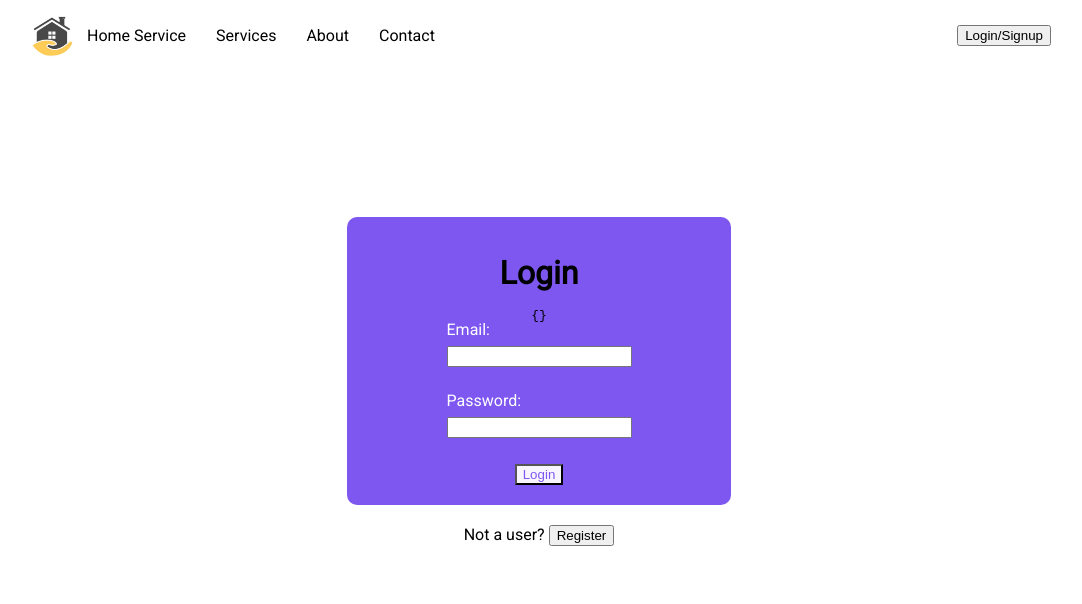
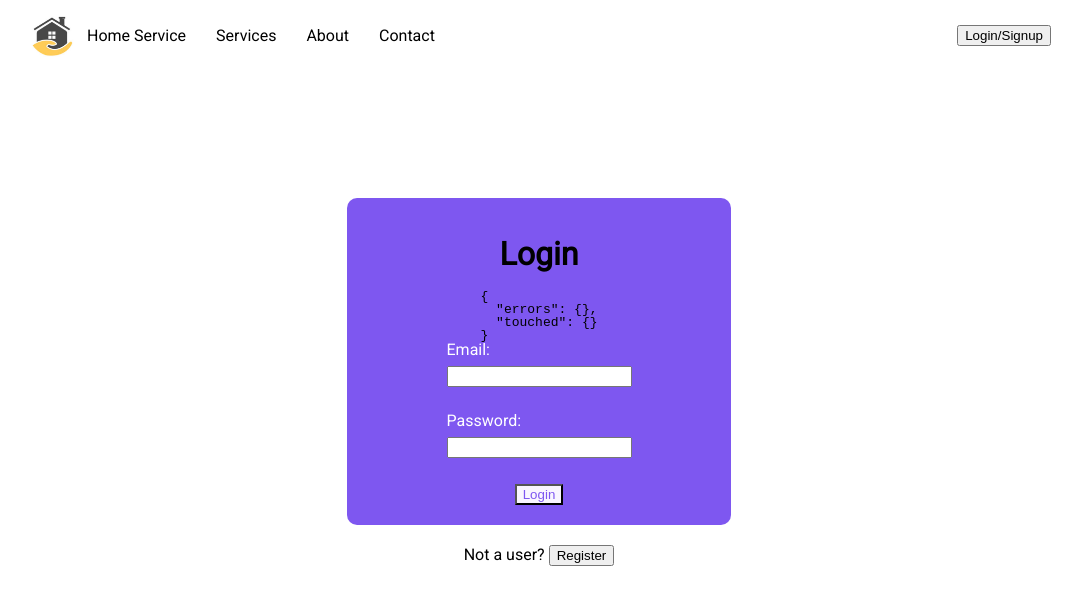
Before and after one commit to azegas/iamjunior-home-service, a React (Vite) app in the folder frontend/: page /login in a window 1280 px wide. Shown: the top 604 px of the page, without its empty margins (101-1183 px from the left). Built offline with nearby package versions, Linux system fonts and the light colour scheme.

Commit message:
only show errorrs when field is "untouched" with onBlur and touched

```diff
--- a/frontend/src/components/auth/LoginForm.tsx
+++ b/frontend/src/components/auth/LoginForm.tsx
@@ -68,10 +68,10 @@ const LoginForm = () => {
       onSubmit={handleLogin}
       validationSchema={validationSchema}
     >
-      {({ values, errors, handleChange, handleSubmit }) => (
+      {({ values, errors, touched, handleChange, handleSubmit, handleBlur }) => (
         <div className={styles.login}>
           <h1 className="title">Login</h1>
-          <pre>{JSON.stringify(errors, null, 2)}</pre>
+          <pre>{JSON.stringify({ errors, touched }, null, 2)}</pre>
           <form onSubmit={handleSubmit}>
             <InputField
               label="Email:"
@@ -79,8 +79,10 @@ const LoginForm = () => {
               id="email"
               name="email"
               value={values.email}
+              error={errors.email}
+              touched={touched.email}
               onChange={handleChange}
-              error={errors.email}
+              onBlur={handleBlur}
             />
             <InputField
               label="Password:"
@@ -88,8 +90,10 @@ const LoginForm = () => {
               id="password"
               name="password"
               value={values.password}
+              error={errors.password}
+              touched={touched.password}
               onChange={handleChange}
-              error={errors.password}
+              onBlur={handleBlur}
             />
             <button type="submit">Login</button>
           </form>
--- a/frontend/src/components/common/InputField.tsx
+++ b/frontend/src/components/common/InputField.tsx
@@ -7,16 +7,28 @@ type InputFieldProps = {
   id: string;
   value: string;
   name: string;
+  error?: string;
+  touched?: boolean;
   onChange: (event: React.ChangeEvent<HTMLInputElement>) => void;
-  error?: string;
+  onBlur?: (event: React.FocusEvent<HTMLInputElement>) => void;
 };
 
-const InputField = ({ label, type, id, value, name, onChange, error }: InputFieldProps) => {
+const InputField = ({
+  label,
+  type,
+  id,
+  value,
+  name,
+  onChange,
+  error,
+  touched,
+  onBlur,
+}: InputFieldProps) => {
   return (
     <div className={styles.inputField}>
       <label htmlFor={id}>{label}</label>
-      <input type={type} id={id} value={value} name={name} onChange={onChange} />
-      {error && <div style={{ color: 'black' }}>{error}</div>}
+      <input type={type} id={id} value={value} name={name} onChange={onChange} onBlur={onBlur} />
+      {error && touched && <div style={{ color: 'black' }}>{error}</div>}
     </div>
   );
 };
```
